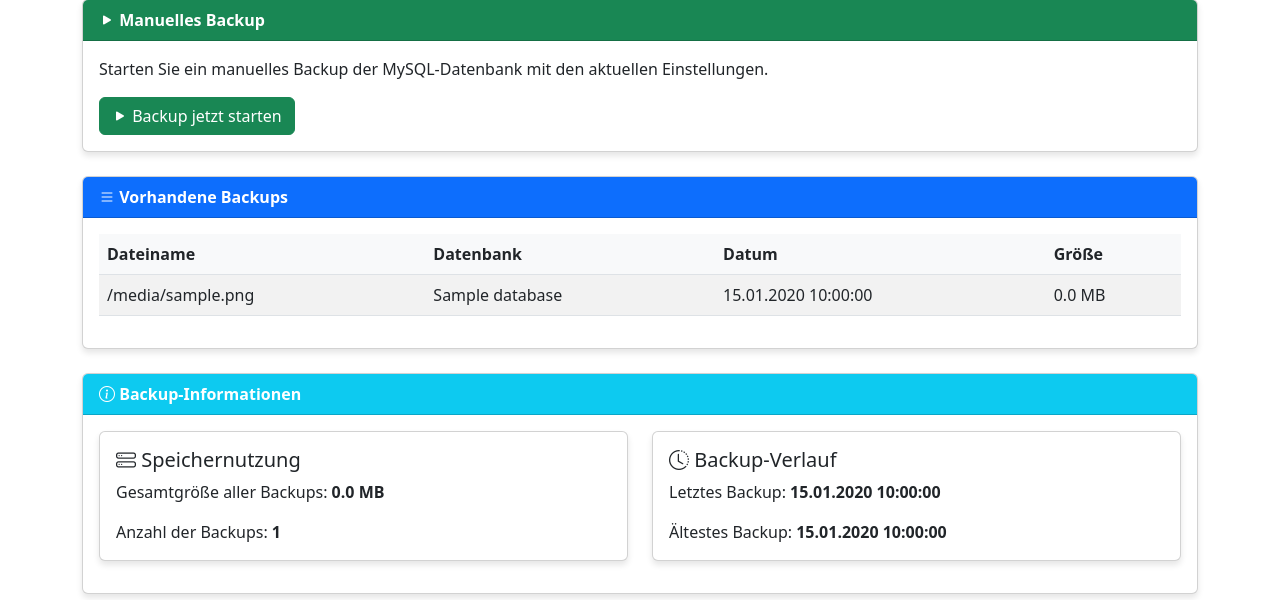
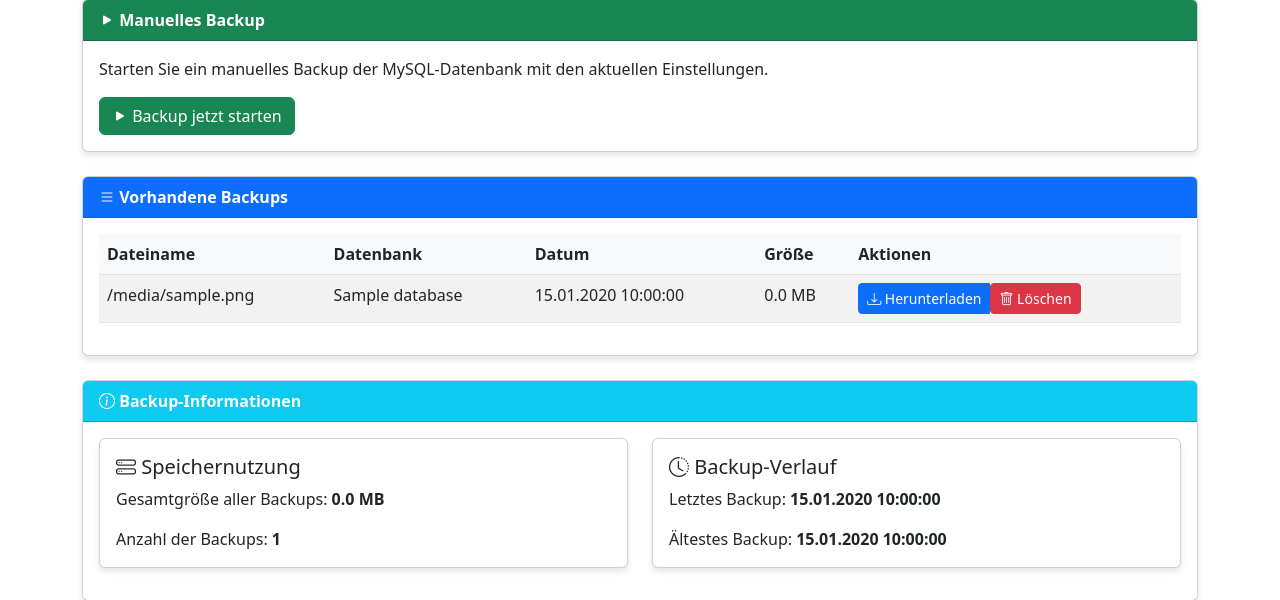
Before and after one commit to meddatzk/mysql-backup, a Flask app: template app/templates/backups.html in a window 1280 px wide. Shown: the part 223-823 px from the top of the page. Run offline with Flask 2, Linux system fonts and the light colour scheme; the template is opened without the code that fills it: most values are stand-ins (such as "Sample title", 1, 10 or a date in 2020); parts of the project's set-up code (start-up, migrations or seed data) failed here and were passed over.

Commit message:
feat: Füge Funktionen zum Löschen und Herunterladen von Backups hinzu

```diff
--- a/app/app.py
+++ b/app/app.py
@@ -164,6 +164,24 @@ def list_backups():
     backups.sort(key=lambda x: x['date'], reverse=True)
     return backups
 
+# Lösche ein Backup
+def delete_backup(filename):
+    config = load_backup_config()
+    backup_dir = config.get('BACKUP_DIR', '/app/backups')
+    file_path = os.path.join(backup_dir, filename)
+
+    if os.path.exists(file_path) and os.path.isfile(file_path):
+        try:
+            os.remove(file_path)
+            logger.info(f"Backup {filename} gelöscht.")
+            return True
+        except Exception as e:
+            logger.error(f"Fehler beim Löschen des Backups {filename}: {e}")
+            return False
+    else:
+        logger.error(f"Backup {filename} nicht gefunden.")
+        return False
+
 # Routen
 @app.route('/')
 def index():
@@ -231,6 +249,27 @@ def trigger_backup():
         flash(f'Backup fehlgeschlagen: {message}', 'danger')
     return redirect(url_for('backups'))
 
+@app.route('/download_backup/<filename>')
+def download_backup(filename):
+    config = load_backup_config()
+    backup_dir = config.get('BACKUP_DIR', '/app/backups')
+    file_path = os.path.join(backup_dir, filename)
+
+    if os.path.exists(file_path) and os.path.isfile(file_path):
+        from flask import send_file
+        return send_file(file_path, as_attachment=True)
+    else:
+        flash(f'Backup {filename} nicht gefunden.', 'danger')
+        return redirect(url_for('backups'))
+
+@app.route('/delete_backup/<filename>', methods=['POST'])
+def delete_backup_route(filename):
+    if delete_backup(filename):
+        flash(f'Backup {filename} erfolgreich gelöscht.', 'success')
+    else:
+        flash(f'Fehler beim Löschen des Backups {filename}.', 'danger')
+    return redirect(url_for('backups'))
+
 # Stelle sicher, dass die Konfigurationsdateien existieren
 ensure_config_files()
 
--- a/app/templates/backups.html
+++ b/app/templates/backups.html
@@ -51,6 +51,7 @@
                                 <th>Datenbank</th>
                                 <th>Datum</th>
                                 <th>Größe</th>
+                                <th>Aktionen</th>
                             </tr>
                         </thead>
                         <tbody>
@@ -60,6 +61,22 @@
                                 <td>{{ backup.database }}</td>
                                 <td>{{ backup.date.strftime('%d.%m.%Y %H:%M:%S') }}</td>
                                 <td>{{ (backup.size / 1024 / 1024) | round(2) }} MB</td>
+                                <td>
+                                    <div class="btn-group" role="group">
+                                        <a href="{{ url_for('download_backup', filename=backup.filename) }}"
+                                            class="btn btn-sm btn-primary">
+                                            <i class="bi bi-download"></i> Herunterladen
+                                        </a>
+                                        <form action="{{ url_for('delete_backup_route', filename=backup.filename) }}"
+                                            method="post" class="d-inline"
+                                            onsubmit="return confirm('Sind Sie sicher, dass Sie dieses Backup löschen möchten?');">
+                                            <input type="hidden" name="csrf_token" value="{{ csrf_token() }}">
+                                            <button type="submit" class="btn btn-sm btn-danger">
+                                                <i class="bi bi-trash"></i> Löschen
+                                            </button>
+                                        </form>
+                                    </div>
+                                </td>
                             </tr>
                             {% endfor %}
                         </tbody>
```
Also changed, not shown: 1 other file.
